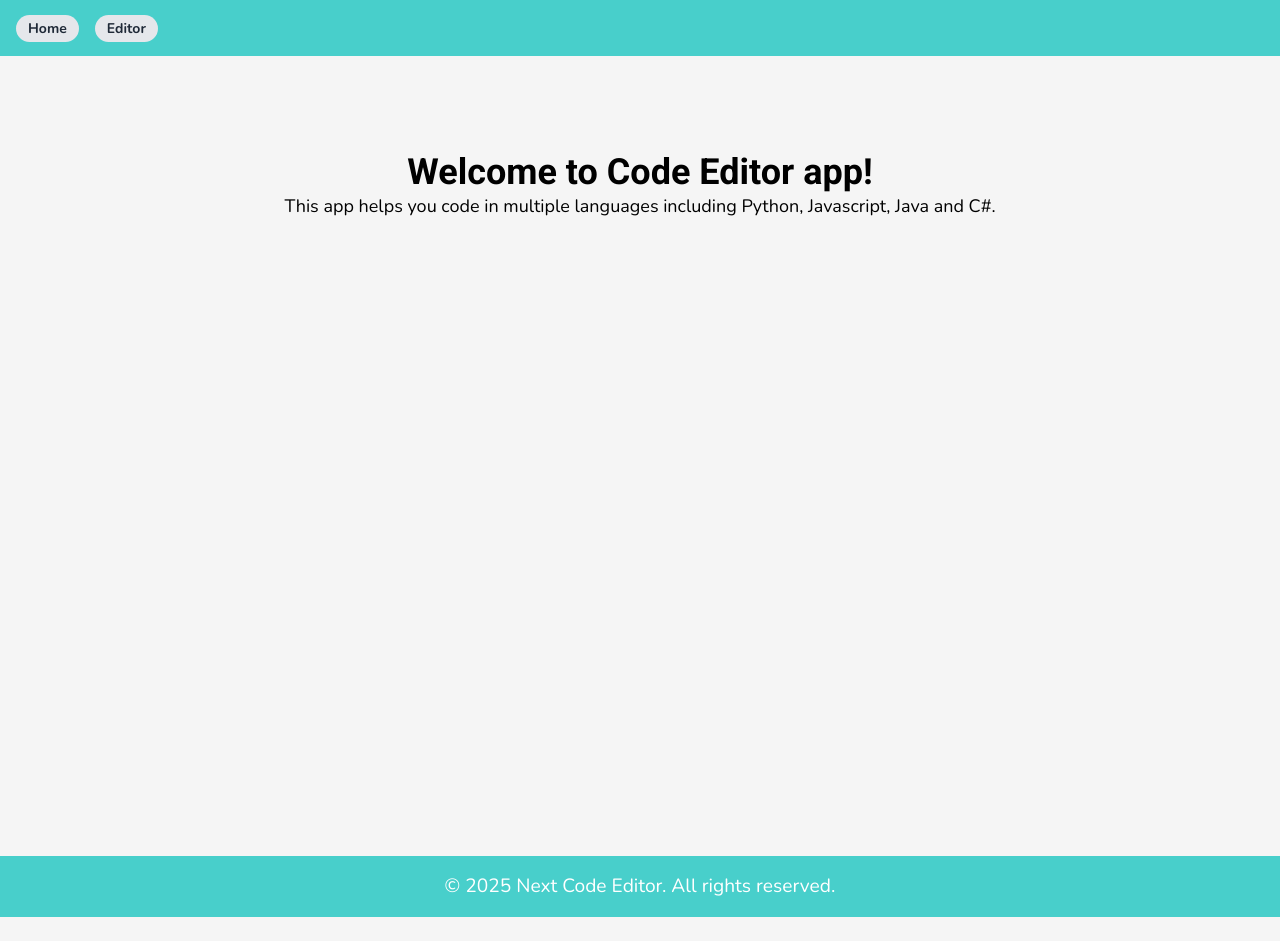
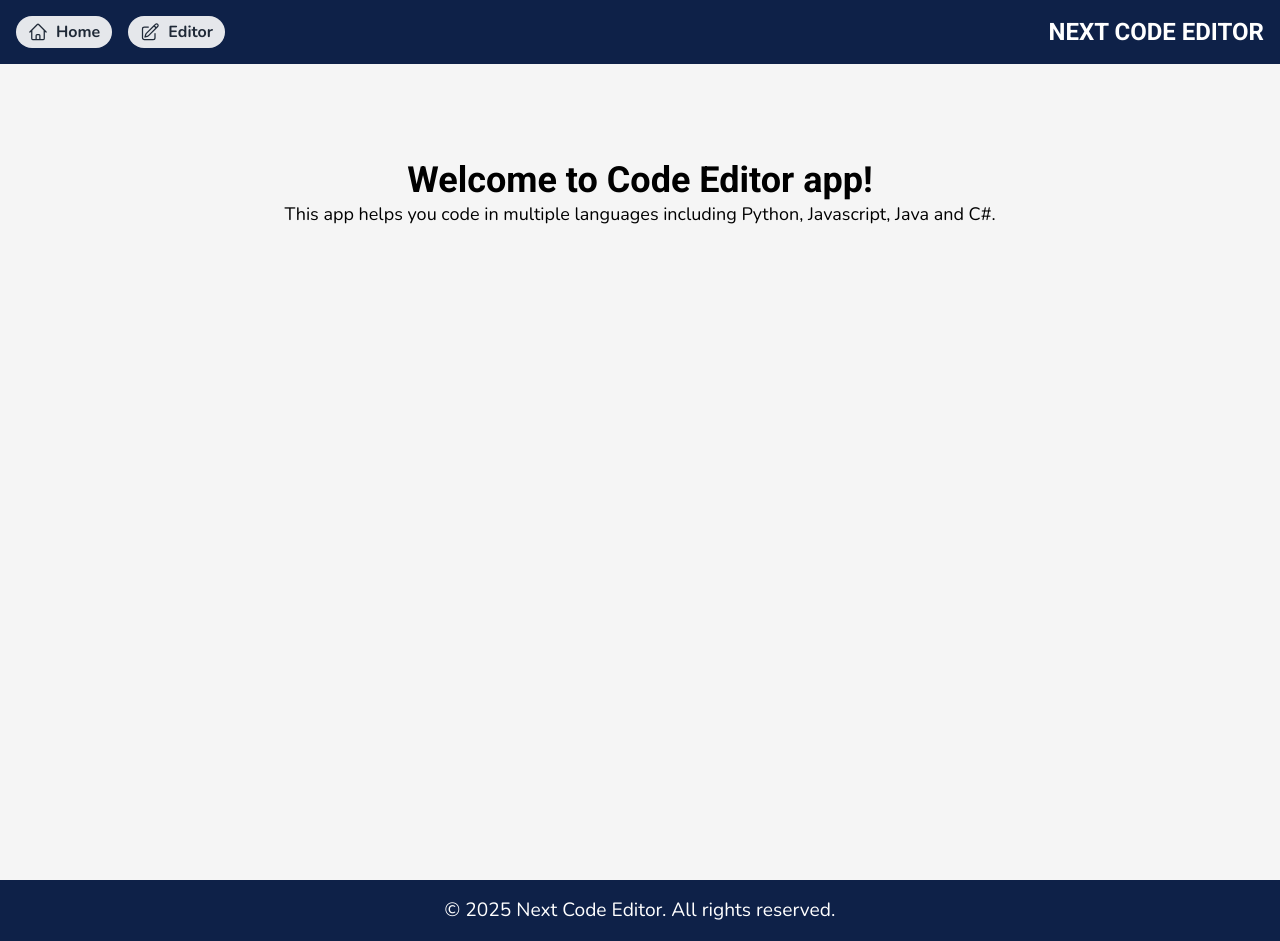
Before and after one commit to Apfirebolt/next_code_editor, a Next.js app: page / in a window 1280 px wide. Before the commit the page ends 917 px from the top, so only its background shows below. Built offline with nearby package versions, Linux system fonts and the light colour scheme.

Commit message:
ui changes, added theme

```diff
--- a/src/app/editor/page.jsx
+++ b/src/app/editor/page.jsx
@@ -12,6 +12,14 @@ export default function About() {
   const editorRef = useRef();
   const [value, setValue] = useState("");
   const [language, setLanguage] = useState("javascript");
+  const [themes, setThemes] = useState([
+    "vs-dark",
+    "hc-black",
+    "light",
+    "dark",
+    "hc-light",
+  ]);
+  const [theme, setTheme] = useState("vs-dark");
 
   const onMount = (editor) => {
     editorRef.current = editor;
@@ -26,12 +34,27 @@ export default function About() {
   return (
     <Fragment>
       <Header />
-      <main className="px-6">
+      <main className="px-2">
         <div>
-          <h1 className="text-4xl font-bold text-center text-white bg-tertiary my-2 py-2">
-            CODE EDITOR
-          </h1>
-          <LanguageSelector language={language} onSelect={onSelect} />
+          <div className="flex items-center gap-4">
+            <label htmlFor="theme-select" className="font-medium">
+              Theme:
+            </label>
+            <select
+              id="theme-select"
+              value={theme}
+              onChange={(e) => setTheme(e.target.value)}
+              className="border rounded px-2 py-1 bg-white text-black"
+            >
+              {themes.map((t) => (
+                <option key={t} value={t}>
+                  {t}
+                </option>
+              ))}
+            </select>
+            <LanguageSelector language={language} onSelect={onSelect} />
+          </div>
+
           <div className="grid grid-cols-2 gap-4 w-full">
             <div className="col-span-1 bg-tertiary">
               <Editor
@@ -41,7 +64,7 @@ export default function About() {
                   },
                 }}
                 height="75vh"
-                theme="vs-dark"
+                theme={theme}
                 language={language}
                 defaultValue={CODE_SNIPPETS[language]}
                 onMount={onMount}
--- a/src/components/Footer.jsx
+++ b/src/components/Footer.jsx
@@ -1,6 +1,6 @@
 const Footer = () => {
     return (
-        <footer className="bg-primary text-white py-4">
+        <footer className="bg-primary mt-4 text-white py-4">
             <div className="container mx-auto text-center">
                 <p>&copy; 2025 Next Code Editor. All rights reserved.</p>
             </div>
--- a/src/components/Header.jsx
+++ b/src/components/Header.jsx
@@ -1,6 +1,7 @@
 'use client'
 
 import Link from "next/link";
+import { HomeIcon, PencilSquareIcon } from "@heroicons/react/24/outline";
 
 const Header = () => {
 
@@ -10,17 +11,24 @@ const Header = () => {
         <nav>
           <ul className="flex space-x-4">
             <li>
-              <Link href="/" className="bg-gray-200 text-gray-800 rounded-full px-3 py-1 text-sm font-semibold hover:bg-gray-300">
-                Home
+              <Link href="/" className="bg-gray-200 text-gray-800 rounded-full px-3 py-1 font-semibold hover:bg-gray-300 flex items-center space-x-2">
+                <HomeIcon className="h-5 w-5" />
+                <span>Home</span>
               </Link>
             </li>
             <li>
-              <Link href="/editor" className="bg-gray-200 text-gray-800 rounded-full px-3 py-1 text-sm font-semibold hover:bg-gray-300">
-                Editor
+              <Link href="/editor" className="bg-gray-200 text-gray-800 rounded-full px-3 py-1 font-semibold hover:bg-gray-300 flex items-center space-x-2">
+                <PencilSquareIcon className="h-5 w-5" />
+                <span>Editor</span>
               </Link>
             </li>
           </ul>
         </nav>
+        <div>
+          <h2 className="text-2xl font-bold text-white">
+            NEXT CODE EDITOR
+          </h2>
+        </div>
       </div>
     </header>
   );
--- a/src/components/Language.jsx
+++ b/src/components/Language.jsx
@@ -5,19 +5,24 @@ const LanguageSelector = ({ language, onSelect }) => {
   const languages = Object.entries(LANGUAGE_VERSIONS);
   const ACTIVE_COLOR = "blue-400";
 
+  console.log('LanguageSelector language:', language);
+
   return (
-    <div className="flex space-x-4 my-3 bg-tertiary px-2">
-      {languages.map(([lang, version]) => (
+    <div className="flex space-x-4 my-3 py-2 bg-tertiary px-2 w-1/2 justify-center">
+      {languages.map(([lang, version]) => {
+        const isActive = language === lang;
+        return (
           <button
             key={lang}
-          className={`rounded-md px-4 py-2 text-md my-1 font-medium text-white hover:bg-primary focus:outline-none focus-visible:ring-2 focus-visible:ring-white/75 ${
-            language === lang ? `bg-${ACTIVE_COLOR}` : ""
-          }`}
+            className={`rounded-md px-4 py-2 text-md my-1 font-medium focus:outline-none focus-visible:ring-2 focus-visible:ring-white/75
+              ${isActive ? "bg-danger text-white" : "bg-secondary text-gray-200 hover:tertiary"}
+            `}
             onClick={() => onSelect(lang)}
           >
             {lang}
           </button>
-      ))}
+        );
+      })}
     </div>
   );
 };
--- a/src/components/Output.jsx
+++ b/src/components/Output.jsx
@@ -49,7 +49,7 @@ const Output = ({ editorRef, language }) => {
     <div className="flex flex-col items-center w-full bg-tertiary text-white">
       <button
         onClick={runCode}
-        className="rounded-md px-4 py-2 text-sm font-medium text-white bg-secondary my-2 hover:bg-primary focus:outline-none focus-visible:ring-2 focus-visible:ring-white/75"
+        className="rounded-md px-4 py-2 font-medium text-white bg-success my-2 hover:bg-primary focus:outline-none focus-visible:ring-2 focus-visible:ring-white/75"
       >
         Run Code
       </button>
--- a/tailwind.config.js
+++ b/tailwind.config.js
@@ -14,7 +14,7 @@ module.exports = {
       },
       colors: {
         sand: "#F5F5F5",
-        primary: "#48CFCB",
+        primary: "#0E2148",
         secondary: "#64748B",
         tertiary: "#424242",
         success: "#229799",
```
Also changed, not shown: src/plugins/interceptor.js (deleted, +0 -7 lines). Lines whose indentation alone changed are shown as unchanged.
